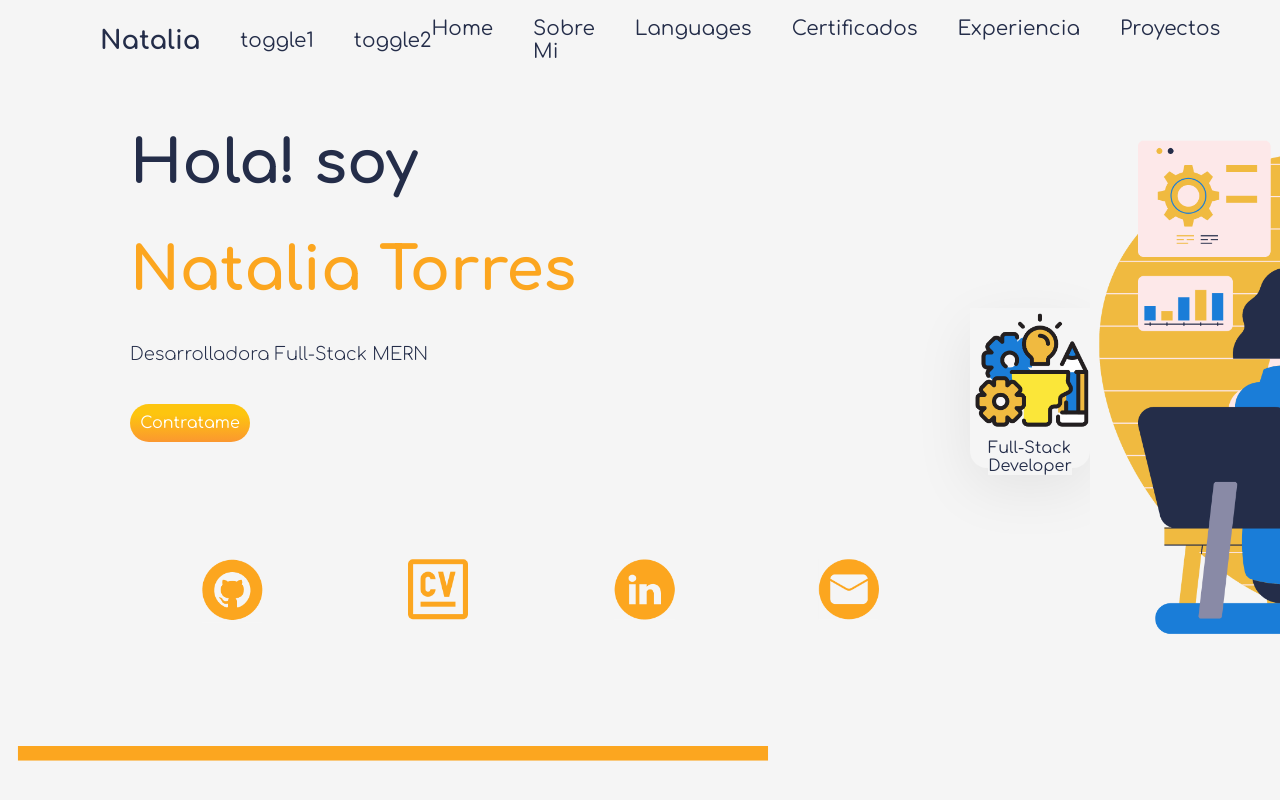
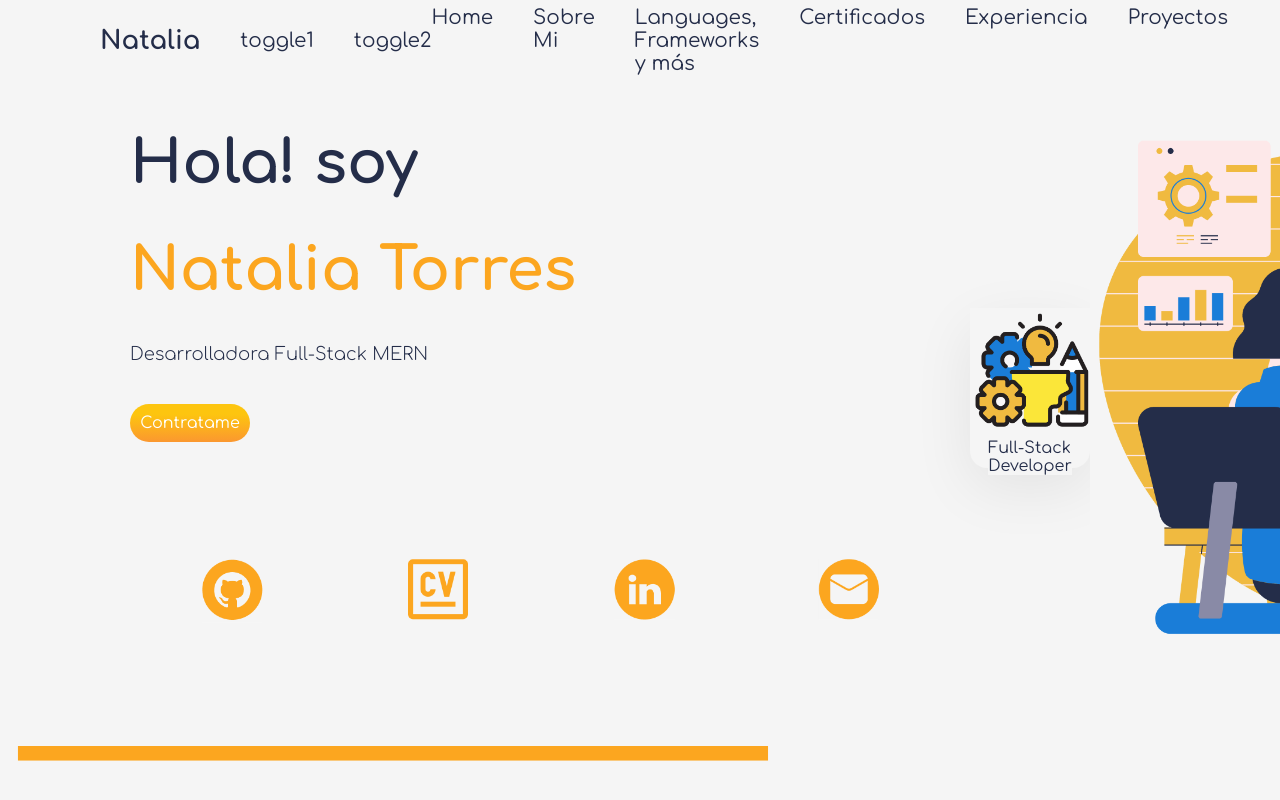
Before and after one commit to NataliaTorres5/NataliaTorresPortafolio, a React (Create React App) app: page / in a window 1280 px wide. Shown: the top 800 px of the page. Built offline with nearby package versions, Linux system fonts and the light colour scheme.

Commit message:
navbar file update

```diff
--- a/src/components/NavBar/NavBar.jsx
+++ b/src/components/NavBar/NavBar.jsx
@@ -15,7 +15,7 @@ export default function NavBar() {
         <ul style={{listStyleType: 'none'}}>
           <li>Home</li>
           <li>Sobre Mi</li>
-          <li>Languages</li>
+          <li>Languages, Frameworks y más</li>
           <li>Certificados</li>
           <li>Experiencia</li>
           <li>Proyectos</li>
```
